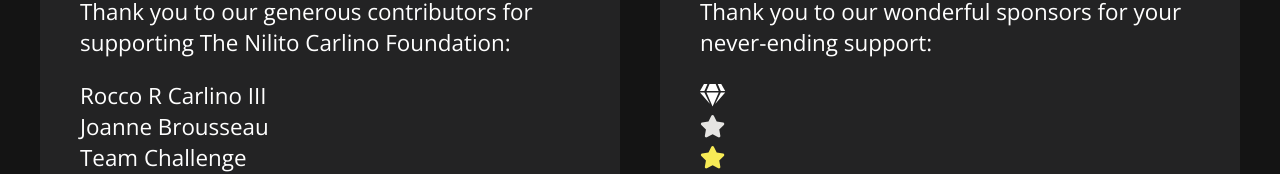
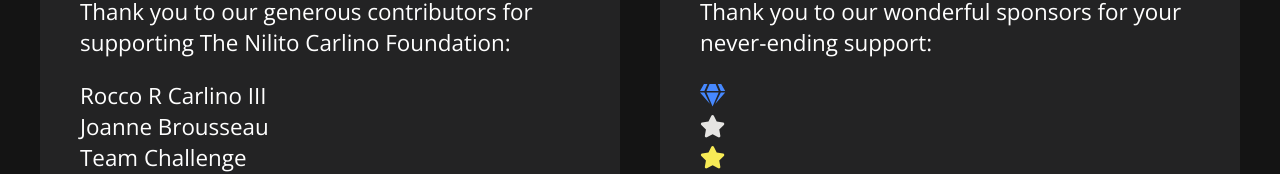
Before and after one commit to NilitoCarlinoFoundation/nilitocarlinofoundation.github.io, a React (Create React App) app: page /#/sponsors in a window 1280 px wide. Shown: the part 508-682 px from the top of the page. Built offline with nearby package versions, Linux system fonts and the light colour scheme.

Commit message:
Create blue diamond

```diff
--- a/src/components/Pages/Sponsors/Sponsors.css
+++ b/src/components/Pages/Sponsors/Sponsors.css
@@ -6,6 +6,10 @@
 .Sponsors-list {
 	list-style-type: none;
 	padding: 0px;
+}
+
+.diamond {
+  color: #4688FE;
 }
 
 .star-gold {
```
